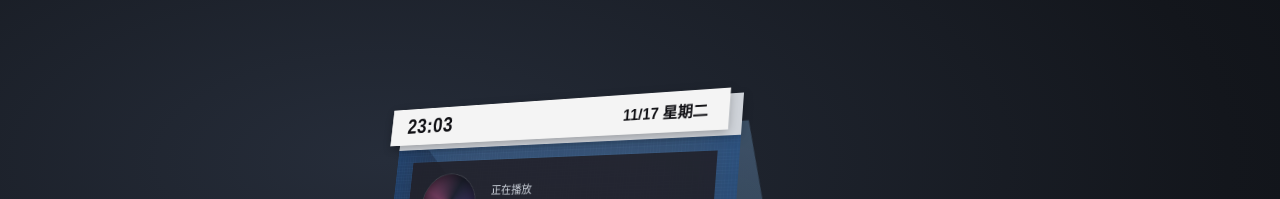
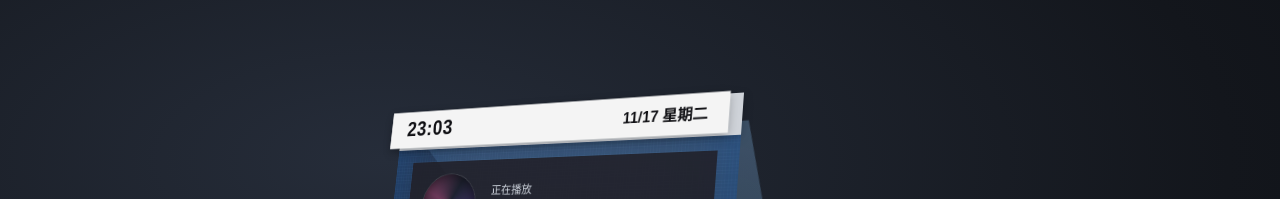
Before and after one commit to wobaiwoziji/pgr-panel, a React (Vite) app: page / in a window 1280 px wide. Shown: the top 199 px of the page. Built offline with nearby package versions, Linux system fonts and the light colour scheme; a web font is replaced by a local one.

Commit message:
v3: title bar down 4px

```diff
--- a/src/panel.css
+++ b/src/panel.css
@@ -164,7 +164,7 @@ body.preview #root {
   position: absolute;
   left: 0;
   top: 0;
-  transform: translate(-16px, -7px);
+  transform: translate(-16px, -3px);
   width: 100%;
   height: 50px;
   display: flex;
```
